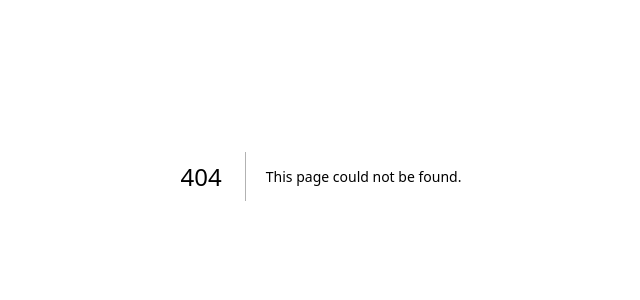
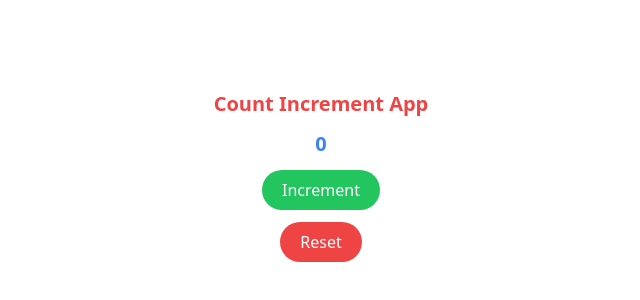
Before and after one commit to anantamishra/cct-csit-4-next, a Next.js app: page /increment in a window 1280 px wide. Before the commit this address had no page. Shown: the part 224-524 px from the top of the page, without its empty margins (319-959 px from the left). Built offline with nearby package versions, Linux system fonts and the light colour scheme.

Commit message:
useState implemented

```diff
--- /dev/null
+++ b/src/app/increment/page.jsx
@@ -0,0 +1,37 @@
+"use client";
+
+import { useState } from "react";
+
+export default function IncrementPage() {
+  const [count, setCount] = useState(0);
+
+  const increaseValue = () => {
+    setCount(count + 1);
+  };
+
+  function reset() {
+    setCount(0);
+  }
+
+  return (
+    <div className="flex w-full min-h-screen justify-center items-center flex-col gap-3">
+      <h1 className="text-xl font-semibold text-red-500">
+        Count Increment App
+      </h1>
+
+      <p className="text-xl font-bold text-blue-500">{count}</p>
+      <button
+        onClick={increaseValue}
+        className="bg-green-500 text-white px-5 py-2 rounded-full hover:bg-green-400"
+      >
+        Increment
+      </button>
+      <button
+        onClick={reset}
+        className="bg-red-500 text-white px-5 py-2 rounded-full hover:bg-red-400"
+      >
+        Reset
+      </button>
+    </div>
+  );
+}
```
